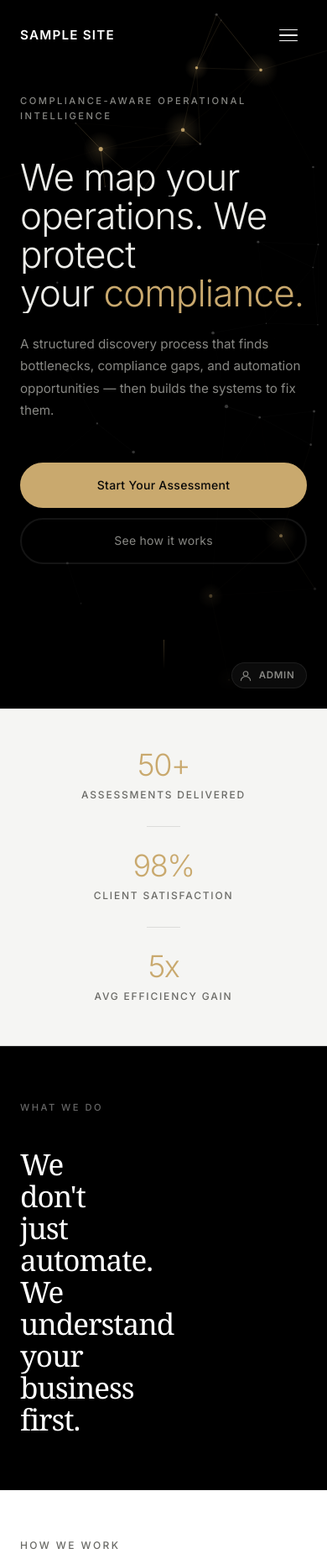
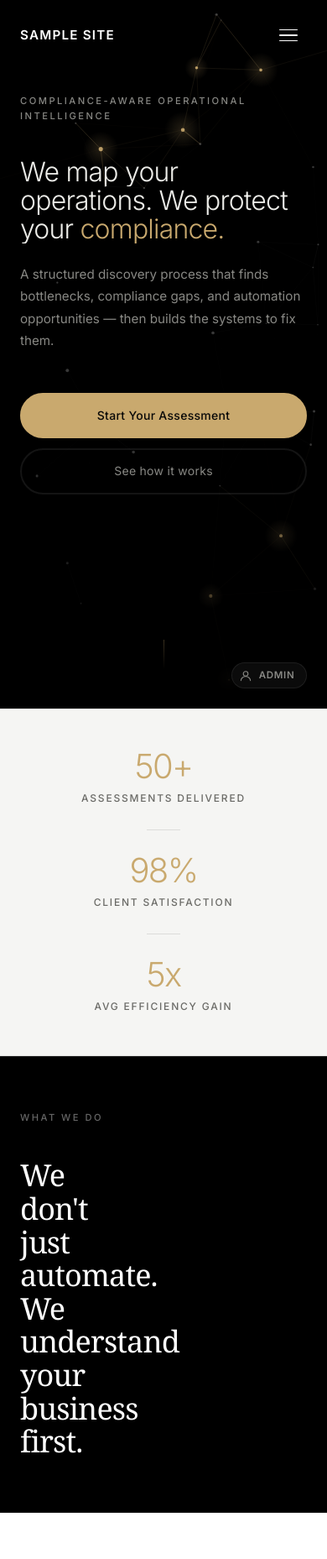
Before and after one commit to aesoftwaresolutions/AESOFTWARESOLUTIONS.COM, a WordPress theme: template front-page.php in a window 390 px wide. Shown: the top 1857 px of the page at 84% size. Run offline with PHP 8.4 and a stand-in for WordPress, Linux system fonts and the light colour scheme; the site name, menu and one post (Sample post) are stand-ins, and other content is empty; some libraries are stand-ins or nearby versions.

Commit message:
Fix desktop scaling: reduce oversized type, fix section full-width backgrounds
Typography fixes (root cause: clamp vw values hit 150px+ at 2013px viewport):
- hero-headline:       clamp(3.75rem,8vw,9.5rem)  → clamp(2rem,3.6vw,4.25rem)  [152px→68px]
- reveal-headline:     clamp(3.5rem,7.5vw,9rem)   → clamp(2.25rem,4.5vw,5.5rem) [144px→88px]
- page-hero__headline: clamp(3rem,6vw,7rem)        → clamp(2rem,3.8vw,4.5rem)   [capped at 72px]
- section-title:       clamp(2.5rem,5vw,4.5rem)   → clamp(2rem,3.5vw,3.75rem)  [tighter]
- stat-number, assessment-hero__headline also capped

Section full-width fixes (white bg only filled 1280px, leaving black gutters):
- .tiers-section: removed max-width/margin from section, moved to inner
  .section-header and .tiers-grid — section is now 100% wide
- .testimonials-section-wrap: same fix
- .reveal-inner: capped at 1100px so text stays in readable column width
- .process-header, .industries-strip__inner: constrained to max-width
- .site-header__inner: capped at 1400px for very wide displays
- Footer inner containers: kept at max-width

Hard locks at 1600px+ breakpoint so type never creeps up on ultra-wide displays

```diff
--- a/style.css
+++ b/style.css
@@ -462,8 +462,14 @@ input, textarea { font-family: inherit; }
 
 .testimonials-section-wrap {
 	padding: var(--section-pad) clamp(1.5rem, 5vw, 4rem);
+	width: 100%;
+}
+.testimonials-section-wrap .section-header,
+.testimonials-section-wrap ae-testimonials {
 	max-width: var(--max-width);
-	margin: 0 auto;
+	margin-left: auto;
+	margin-right: auto;
+	display: block;
 }
 
 .site-footer {
@@ -2405,8 +2411,14 @@ input, textarea { font-family: inherit; }
 
 .tiers-section {
 	padding: var(--section-pad) clamp(1.5rem, 5vw, 4rem);
+	/* Full-width section — inner content constrained via .section-header / .tiers-grid */
+	width: 100%;
+}
+.tiers-section .section-header,
+.tiers-section .tiers-grid {
 	max-width: var(--max-width);
-	margin: 0 auto;
+	margin-left: auto;
+	margin-right: auto;
 }
 
 .tiers-grid {
@@ -4132,3 +4144,100 @@ body.nav-open { overflow: hidden; }
 	.hero-section::after { display: none; }
 	.process-track::before { display: none; } /* connector hidden on mobile stacked layout */
 }
+
+
+/* ════════════════════════════════════════════════════════════════════════════
+   DESKTOP SCALING FIX
+   Corrects oversized type and broken full-width sections on large displays.
+   Problem: clamp() vw values produced 152px headlines at 2013px viewport.
+   Solution: tighter clamp ranges capped at readable display sizes.
+   ════════════════════════════════════════════════════════════════════════════ */
+
+/* ── Hero headline: 3 long lines, must fit within 1280px content column ─── */
+/* Was clamp(3.75rem, 8vw, 9.5rem) → 152px at 2013px. Target: ~64–72px max */
+.hero-headline {
+	font-size: clamp(2rem, 3.6vw, 4.25rem);
+	line-height: 1.06;
+	letter-spacing: -0.025em;
+}
+
+/* ── Reveal section: full-width text, can be larger but not 9rem ─────────── */
+/* Was clamp(3.5rem, 7.5vw, 9rem) → 144px. Target: ~72–88px max */
+.reveal-headline span {
+	font-size: clamp(2.25rem, 4.5vw, 5.5rem);
+	line-height: 1.1;
+	letter-spacing: -0.025em;
+}
+
+/* ── Page hero (inner pages): same issue as main hero ────────────────────── */
+/* Was clamp(3rem, 6vw, 7rem) → would hit 7rem at 1867px */
+.page-hero__headline {
+	font-size: clamp(2rem, 3.8vw, 4.5rem);
+	line-height: 1.06;
+}
+
+/* ── Section titles (tiers heading, industries heading etc.) ─────────────── */
+/* Was clamp(2.5rem, 5vw, 4.5rem) — the max cap of 4.5rem is fine,
+   but 5vw could exceed it below the cap, so lock it to the capped value */
+.section-title {
+	font-size: clamp(2rem, 3.5vw, 3.75rem);
+}
+
+/* ── Assessment hero: same family as page-hero ───────────────────────────── */
+.assessment-hero__headline {
+	font-size: clamp(2rem, 3.8vw, 4.5rem);
+}
+
+/* ── Stat numbers: don't let them balloon at very large viewports ─────────── */
+.stat-number {
+	font-size: clamp(2.5rem, 4vw, 4rem);
+}
+
+/* ── Section padding cap: sections feel cavernous past ~1600px ───────────── */
+/* The var(--section-pad) uses clamp(48px, 5vw, 88px) which is fine,
+   but inner pages have larger top padding that needs capping */
+.page-hero {
+	padding-top: clamp(100px, 10vw, 160px);
+	padding-bottom: clamp(40px, 4vw, 80px);
+}
+
+/* ── Ensure process section header is also max-width constrained ────────── */
+.process-section .process-header {
+	max-width: var(--max-width);
+	margin-left: auto;
+	margin-right: auto;
+}
+
+/* ── Industries strip inner content ──────────────────────────────────────── */
+.industries-strip__inner {
+	max-width: var(--max-width);
+	margin-left: auto;
+	margin-right: auto;
+}
+
+/* ── Contain reveal-section text within a readable column width ──────────── */
+/* Full-bleed black background is kept; text is constrained to ~1100px max */
+.reveal-inner {
+	max-width: 1100px;
+}
+
+/* ── Nav: prevent content from stretching beyond max-width on huge screens  */
+.site-header__inner {
+	max-width: 1400px;
+}
+
+/* ── Footer inner content cap ────────────────────────────────────────────── */
+.footer-top,
+.footer-mid,
+.footer-bottom {
+	max-width: var(--max-width);
+}
+
+/* ── Large-desktop fine-tuning (1600px+) ─────────────────────────────────── */
+@media (min-width: 1600px) {
+	.hero-headline    { font-size: 4.25rem; }  /* lock to max */
+	.reveal-headline span { font-size: 5.5rem; }
+	.page-hero__headline  { font-size: 4.5rem; }
+	.section-title        { font-size: 3.75rem; }
+	.stat-number          { font-size: 4rem; }
+}
```
